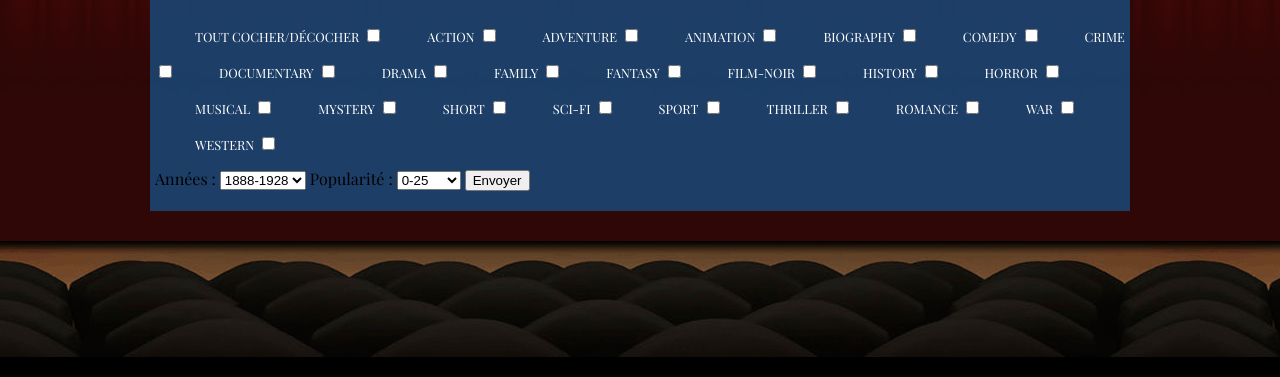
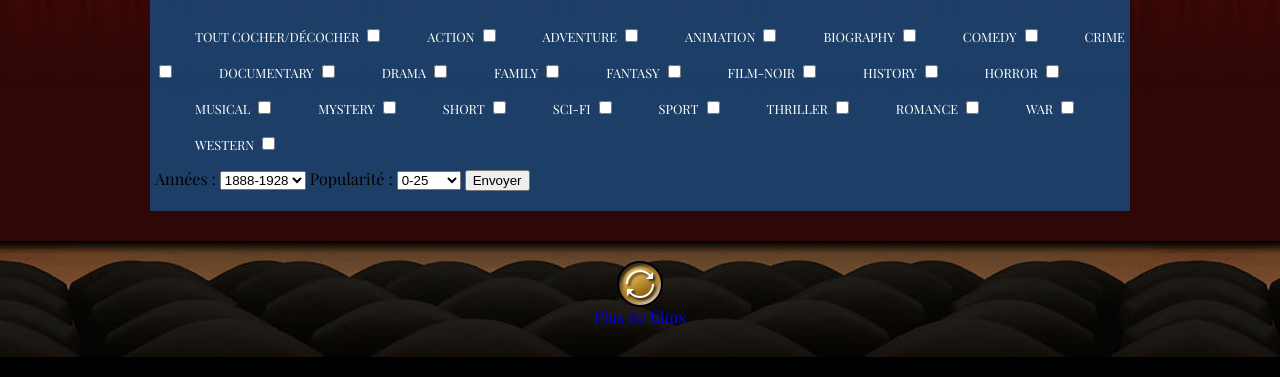
Before and after one commit to Lokdi/projet_movie, a PHP site: page /index.php in a window 1280 px wide. Shown: the part 798-1175 px from the top of the page. Run offline with PHP 8.4, Linux system fonts and the light colour scheme; data comes from the database, SQL or seed files in the repository; a stand-in replaces the project's code that opens the database connection; some web fonts are replaced.

Commit message:
modif JB

```diff
--- a/inc/footer.php
+++ b/inc/footer.php
@@ -1,7 +1,10 @@
 
       </div>
     </div>
-    <footer></footer>
+    <footer>
+      <a href="index.php"><img src="./assets/img/btn-reload.png" alt="Plus de films" /></a>
+        <p><a href="index.php">Plus de films</a></p>
+    </footer>
     <script type="text/javascript" src="assets/js/jquery-3.2.1.min.js"></script>
     <script type="text/javascript" src="assets/js/jquery-ui.min.js"></script>
     <script type="text/javascript" src="assets/js/main.js"></script>
```
